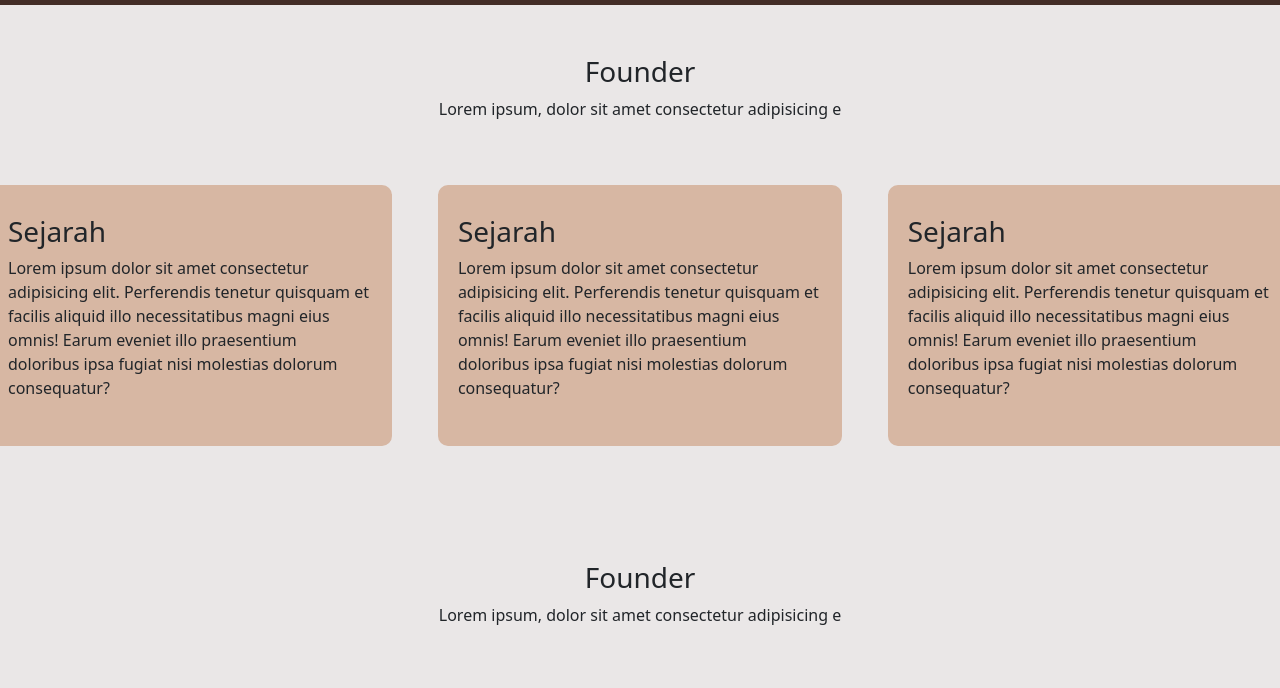
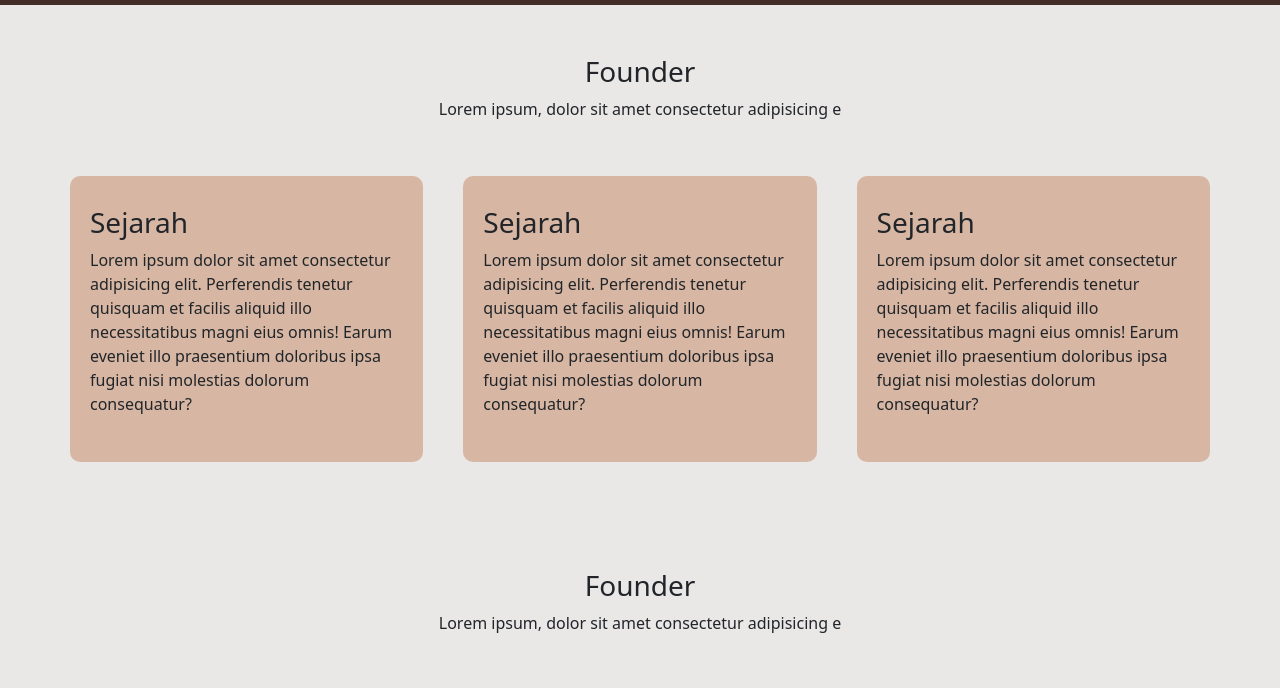
Before and after one commit to Kelompok3-DW/Kopi-Garaki, a website: page tentang.html in a window 1280 px wide. Shown: the part 61-749 px from the top of the page. Drawn offline with nearby package versions, Linux system fonts and the light colour scheme.

Commit message:
bungkus pakai container halaman tentang

```diff
--- a/tentang.html
+++ b/tentang.html
@@ -75,6 +75,7 @@
 
     <!-- Content -->
     <!-- Awal Sejarah Kopi Garaki -->
+    <div class="container">
         <div class="Sejarah">
             <h3>Founder</h3>
             <p>Lorem ipsum, dolor sit amet consectetur adipisicing e</p>
@@ -82,17 +83,23 @@
         <div class="row">
             <div class="sejarah-col">
                 <h3>Sejarah</h3>
-            <p>Lorem ipsum dolor sit amet consectetur adipisicing elit. Perferendis tenetur quisquam et facilis aliquid illo necessitatibus magni eius omnis! Earum eveniet illo praesentium doloribus ipsa fugiat nisi molestias dolorum consequatur?</p>
+                <p>Lorem ipsum dolor sit amet consectetur adipisicing elit. Perferendis tenetur quisquam et facilis
+                    aliquid illo necessitatibus magni eius omnis! Earum eveniet illo praesentium doloribus ipsa fugiat
+                    nisi molestias dolorum consequatur?</p>
             </div>
 
             <div class="sejarah-col">
                 <h3>Sejarah</h3>
-            <p>Lorem ipsum dolor sit amet consectetur adipisicing elit. Perferendis tenetur quisquam et facilis aliquid illo necessitatibus magni eius omnis! Earum eveniet illo praesentium doloribus ipsa fugiat nisi molestias dolorum consequatur?</p>
+                <p>Lorem ipsum dolor sit amet consectetur adipisicing elit. Perferendis tenetur quisquam et facilis
+                    aliquid illo necessitatibus magni eius omnis! Earum eveniet illo praesentium doloribus ipsa fugiat
+                    nisi molestias dolorum consequatur?</p>
             </div>
 
             <div class="sejarah-col">
                 <h3>Sejarah</h3>
-            <p>Lorem ipsum dolor sit amet consectetur adipisicing elit. Perferendis tenetur quisquam et facilis aliquid illo necessitatibus magni eius omnis! Earum eveniet illo praesentium doloribus ipsa fugiat nisi molestias dolorum consequatur?</p>
+                <p>Lorem ipsum dolor sit amet consectetur adipisicing elit. Perferendis tenetur quisquam et facilis
+                    aliquid illo necessitatibus magni eius omnis! Earum eveniet illo praesentium doloribus ipsa fugiat
+                    nisi molestias dolorum consequatur?</p>
             </div>
         </div>
 
@@ -121,6 +128,7 @@
                 <img src="assets/img/rama.jpg" class="card-img-top" alt="...">
                 <div class="card-body">
                     <p class="card-text">Achmad Ramadhan</p>
+                </div>
             </div>
         </div>
     </div>
```
Lines whose indentation alone changed are shown as unchanged.
